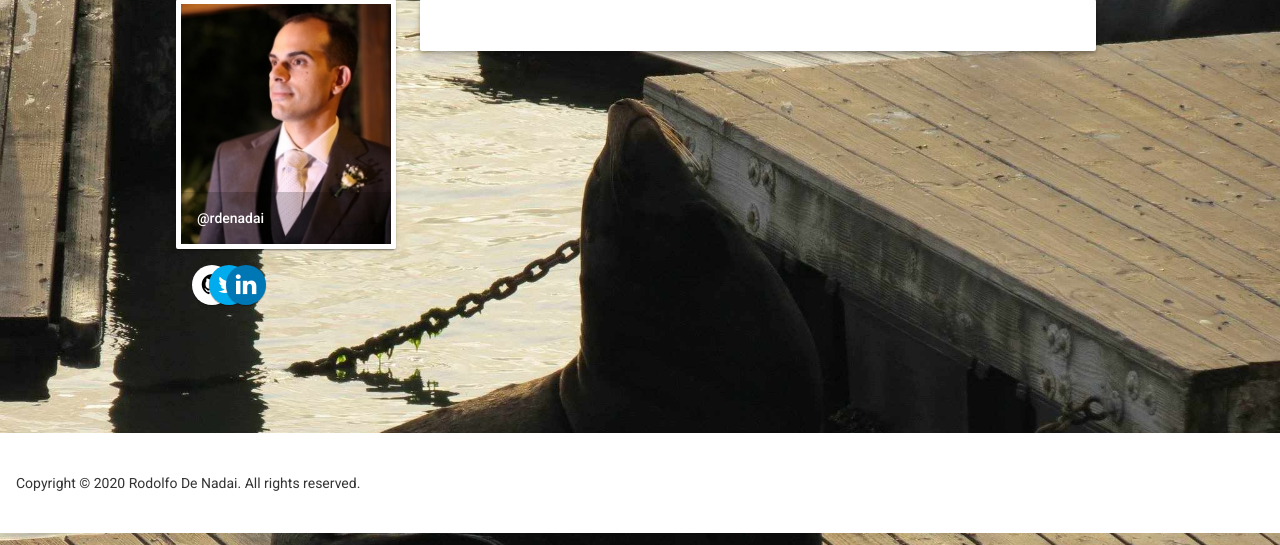
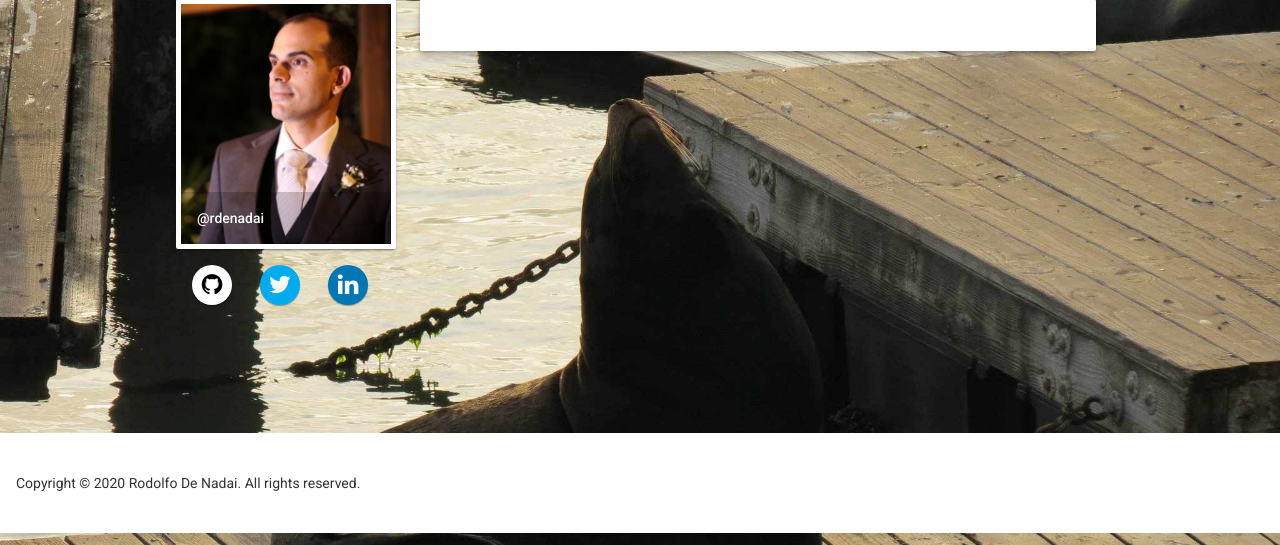
Before and after one commit to rdenadai/rdenadai-resume, a Django app: template blog/templates/blog/index.html in a window 1280 px wide. Shown: the part 129-674 px from the top of the page. Run offline with Django 3.2, Linux system fonts and the light colour scheme; the template is opened without the code that fills it, so the values that code supplies are empty; some libraries are stand-ins or nearby versions.

Commit message:
espaçamento

```diff
--- a/blog/templates/blog/index.html
+++ b/blog/templates/blog/index.html
@@ -12,21 +12,21 @@
             </div>
         </div>
         <div class="mdl-grid">
-            <div class="mdl-cell mdl-cell--1-col-desktop mdl-cell--2-col-tablet mdl-cell--1-col-phone">
+            <div class="mdl-cell mdl-cell--4-col-desktop mdl-cell--2-col-tablet mdl-cell--1-col-phone">
                 <a href="https://github.com/rdenadai" title="github">
                     <button class="btn-github mdl-button mdl-js-button mdl-button--fab mdl-button--mini-fab mdl-button--colored">
                         <i class="fa fa-github"></i>
                     </button>
                 </a>
             </div>
-            <div class="mdl-cell mdl-cell--1-col-desktop mdl-cell--2-col-tablet mdl-cell--1-col-phone">
+            <div class="mdl-cell mdl-cell--4-col-desktop mdl-cell--2-col-tablet mdl-cell--1-col-phone">
                 <a href="https://twitter.com/rdenadai" title="twitter">
                     <button class="btn-twitter mdl-button mdl-js-button mdl-button--fab mdl-button--mini-fab mdl-button--colored">
                         <i class="fa fa-twitter"></i>
                     </button>
                 </a>
             </div>
-            <div class="mdl-cell mdl-cell--1-col-desktop mdl-cell--2-col-tablet mdl-cell--1-col-phone">
+            <div class="mdl-cell mdl-cell--4-col-desktop mdl-cell--2-col-tablet mdl-cell--1-col-phone">
                 <a href="http://br.linkedin.com/in/rdenadai" title="linkedin">
                     <button class="btn-linkedin mdl-button mdl-js-button mdl-button--fab mdl-button--mini-fab mdl-button--colored">
                         <i class="fa fa-linkedin"></i>
```
